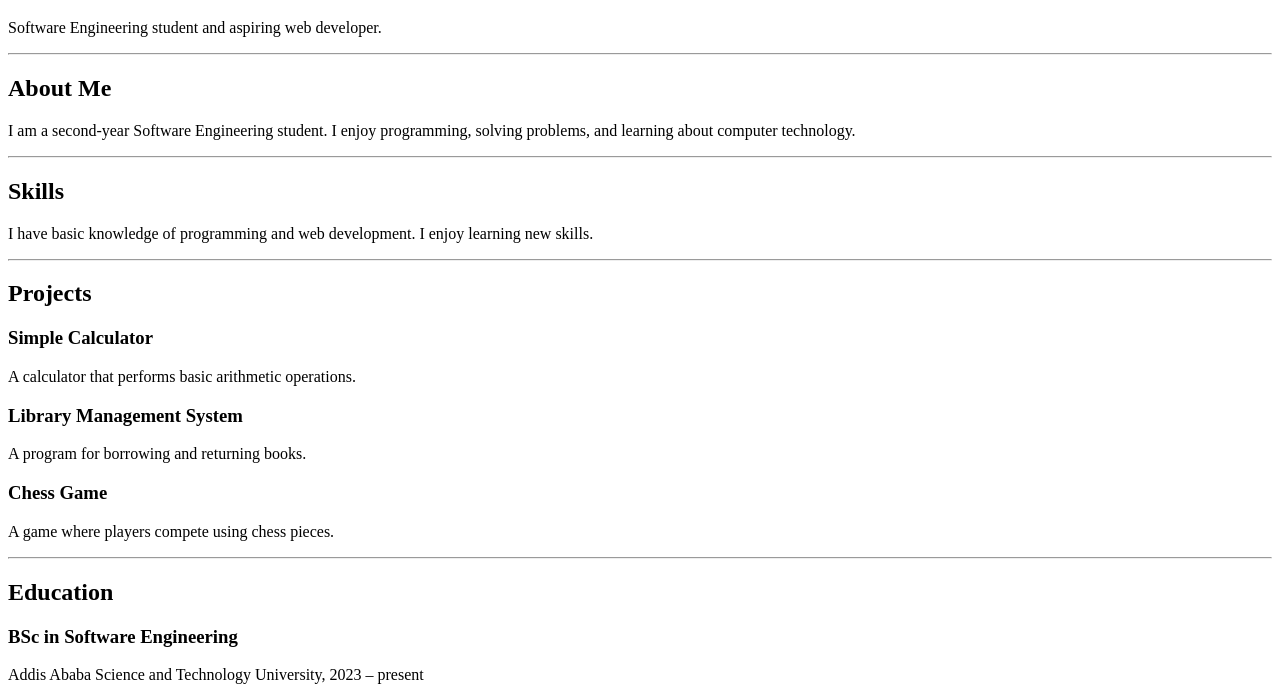
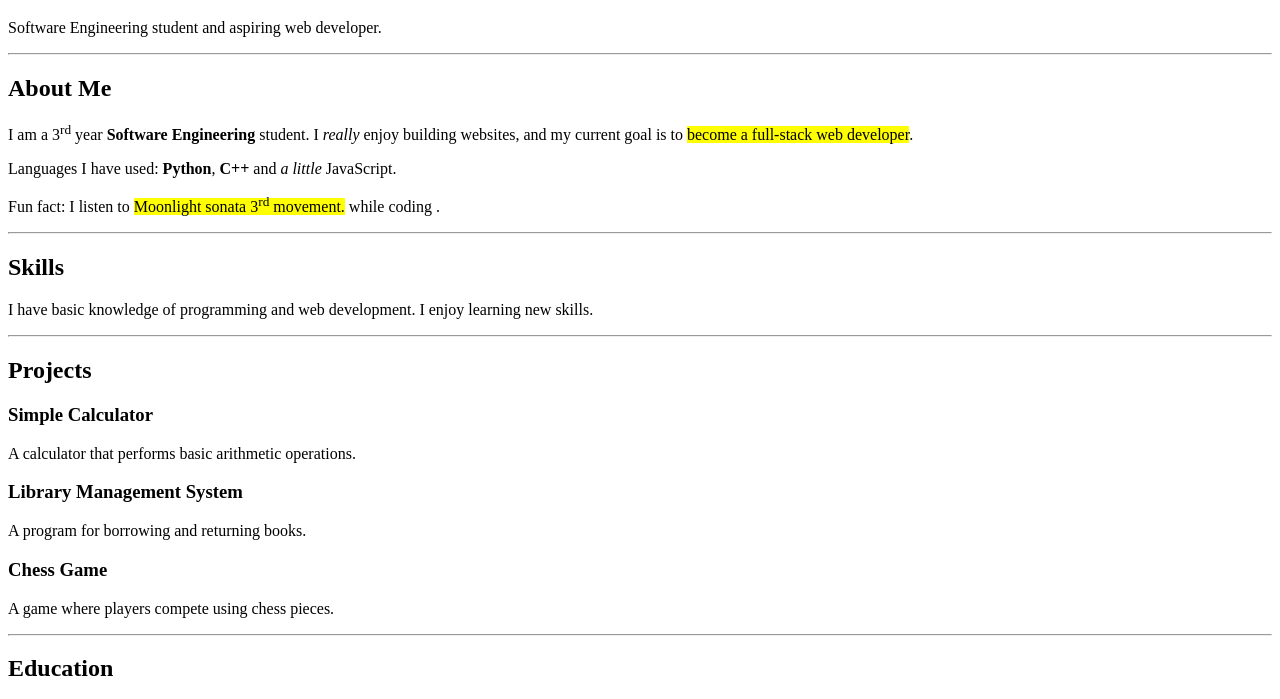
Before and after one commit to Alazar-w/Alazar-Portifolio, a plain HTML site: page index.html in a window 1280 px wide. Shown: the part 61-760 px from the top of the page. Drawn offline with Linux system fonts and the light colour scheme.

Commit message:
Updated about me section

```diff
--- a/index.html
+++ b/index.html
@@ -11,8 +11,12 @@
 <hr>
 
 <h2>About Me</h2>
-<p>I am a second-year Software Engineering student. I enjoy programming,
-solving problems, and learning about computer technology.</p>
+<p>I am a 3<sup>rd</sup> year <strong>Software Engineering</strong> student.
+I <em>really</em> enjoy building websites, and my current goal is to
+<mark>become a full-stack web developer</mark>.</p>
+<p>Languages I have used: <b>Python</b>, <b>C++</b> and <i>a little</i>
+JavaScript.</p>
+<p>Fun fact: I listen to <mark>Moonlight sonata 3<sup>rd</sup> movement.</mark> while coding .</p>
 <hr>
 
 <h2>Skills</h2>
```
